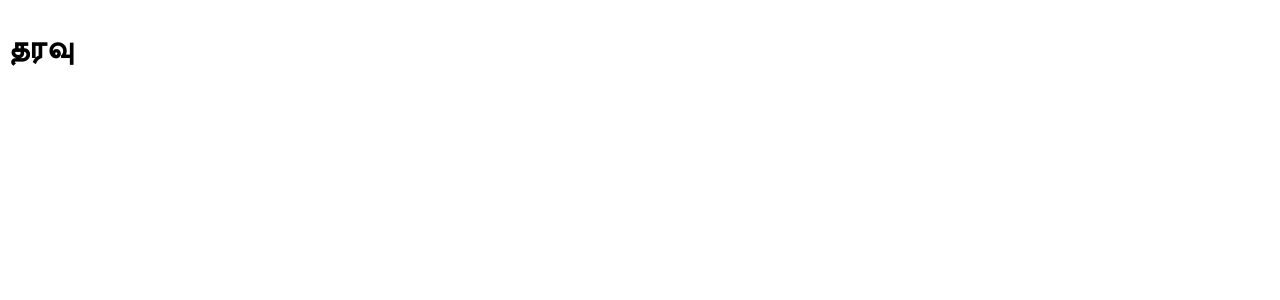
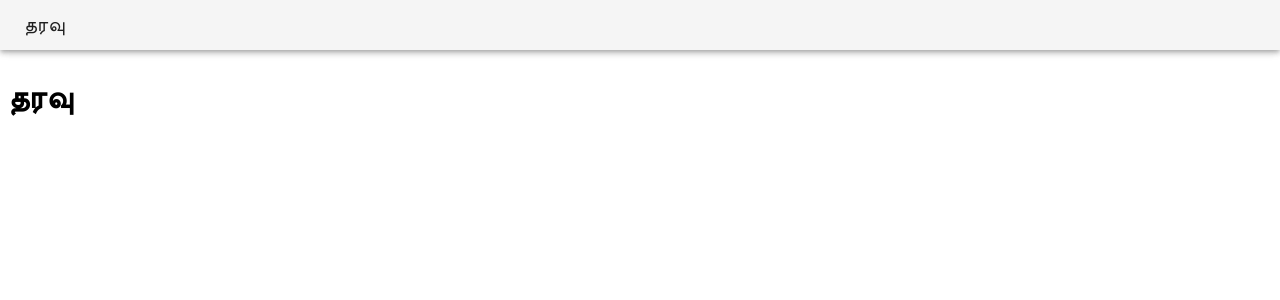
Before and after one commit to tharavu-org/tharavu-web, a React app: page / in a window 1280 px wide. Shown: the top 300 px of the page. Built offline with nearby package versions, Linux system fonts and the light colour scheme.

Commit message:
Add app header with MUI AppBar

```diff
--- /dev/null
+++ b/src/layouts/Basic/Header.js
@@ -0,0 +1,20 @@
+import React from 'react';
+import { makeStyles } from '@material-ui/core/styles';
+import { AppBar, Toolbar, Typography } from '@material-ui/core';
+
+const useStyles = makeStyles({
+  appBar: {
+    height: '50px',
+  },
+});
+
+export default function Header() {
+  const classes = useStyles();
+  return (
+    <AppBar position="fixed" color="default" className={classes.appBar}>
+      <Toolbar variant="dense">
+        <Typography variant="h6">தரவு</Typography>
+      </Toolbar>
+    </AppBar>
+  );
+}
--- a/src/layouts/Basic/index.js
+++ b/src/layouts/Basic/index.js
@@ -1,21 +1,24 @@
 import React from 'react';
 import { makeStyles } from '@material-ui/core/styles';
+import Header from './Header';
 
-const useStyles = makeStyles(() => ({
+const useStyles = makeStyles({
   root: {
     display: 'flex',
     height: '100%',
   },
   content: {
     flexGrow: 1,
+    marginTop: '50px',
   },
-}));
+});
 
 export default function BasicLayout(props) {
   const classes = useStyles();
   const { children } = props;
   return (
     <div className={classes.root}>
+      <Header />
       <main className={classes.content}>{children}</main>
     </div>
   );
```
